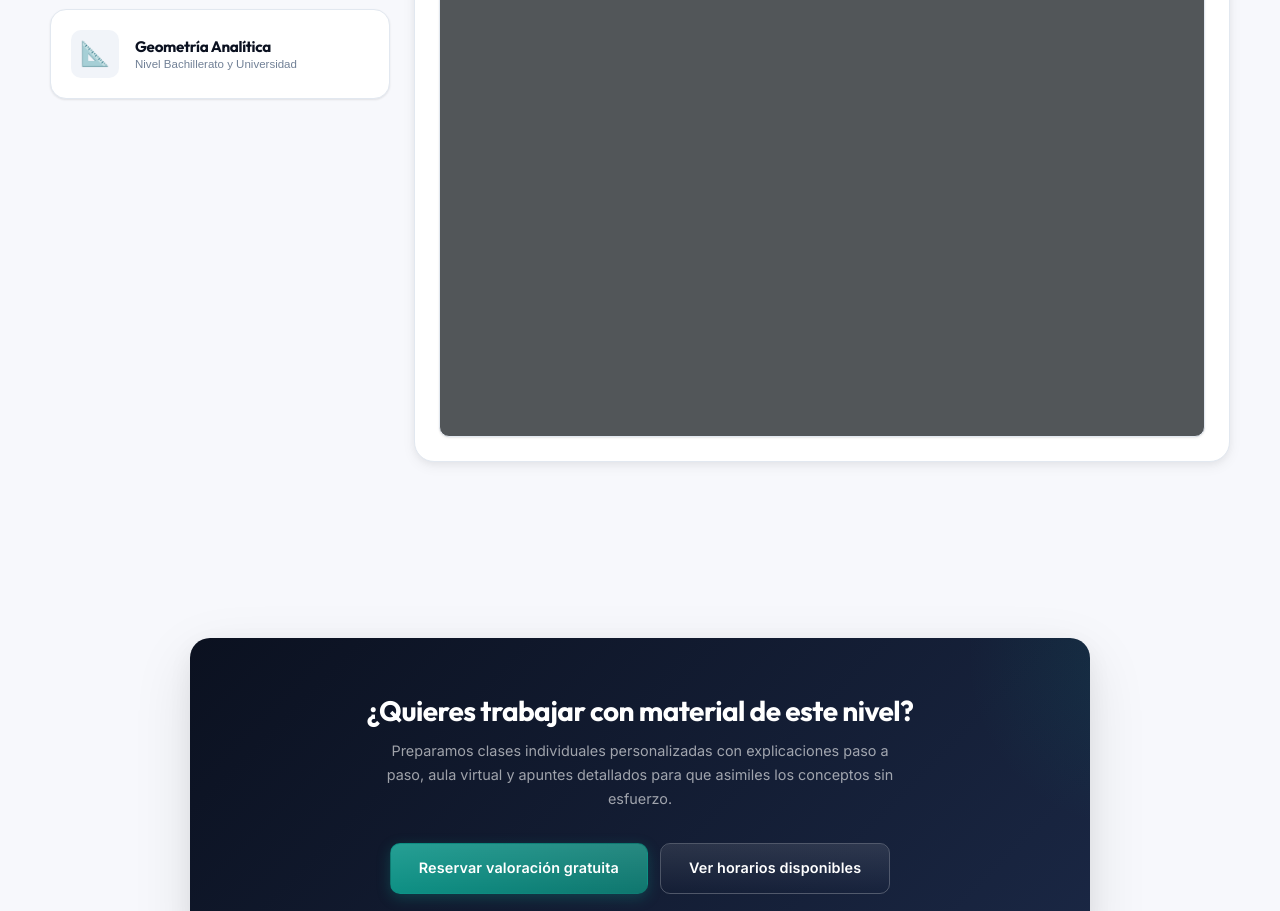
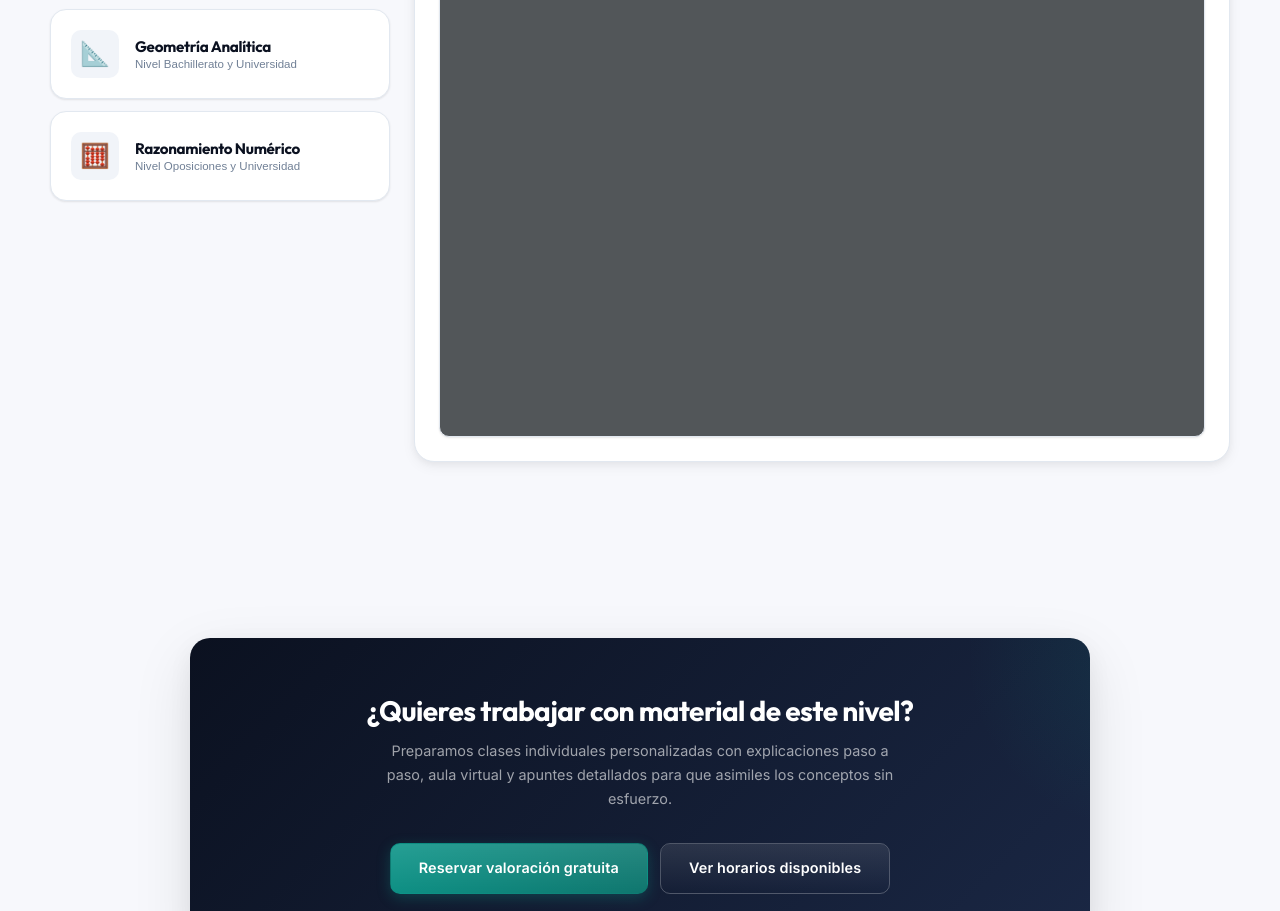
Before and after one commit to ng057830/tutormate-pro, a website: page materiales.html in a window 1280 px wide. Shown: the part 1294-2205 px from the top of the page. Drawn offline with Linux system fonts and the light colour scheme.

Commit message:
feat: add Gregorio numerical reasoning notes & update watermarks to foreground

```diff
--- a/materiales.html
+++ b/materiales.html
@@ -291,6 +291,14 @@
               <p>Nivel Bachillerato y Universidad</p>
             </div>
           </button>
+
+          <button class="viewer-tab" data-pdf="./assets/docs/apuntes-razonamiento-numerico.pdf" data-title="Razonamiento Numérico y Análisis de Datos" data-desc="Guía práctica exhaustiva de resolución de problemas de porcentajes, tasas de variación, IRPF, densidades de población, fiabilidad de sistemas e índices encadenados orientada a oposiciones y exámenes de aptitud.">
+            <span class="tab-icon">🧮</span>
+            <div class="tab-text">
+              <h4>Razonamiento Numérico</h4>
+              <p>Nivel Oposiciones y Universidad</p>
+            </div>
+          </button>
         </div>
 
         <!-- Central Viewer Frame -->
```
Also changed, not shown: 6 other files.
